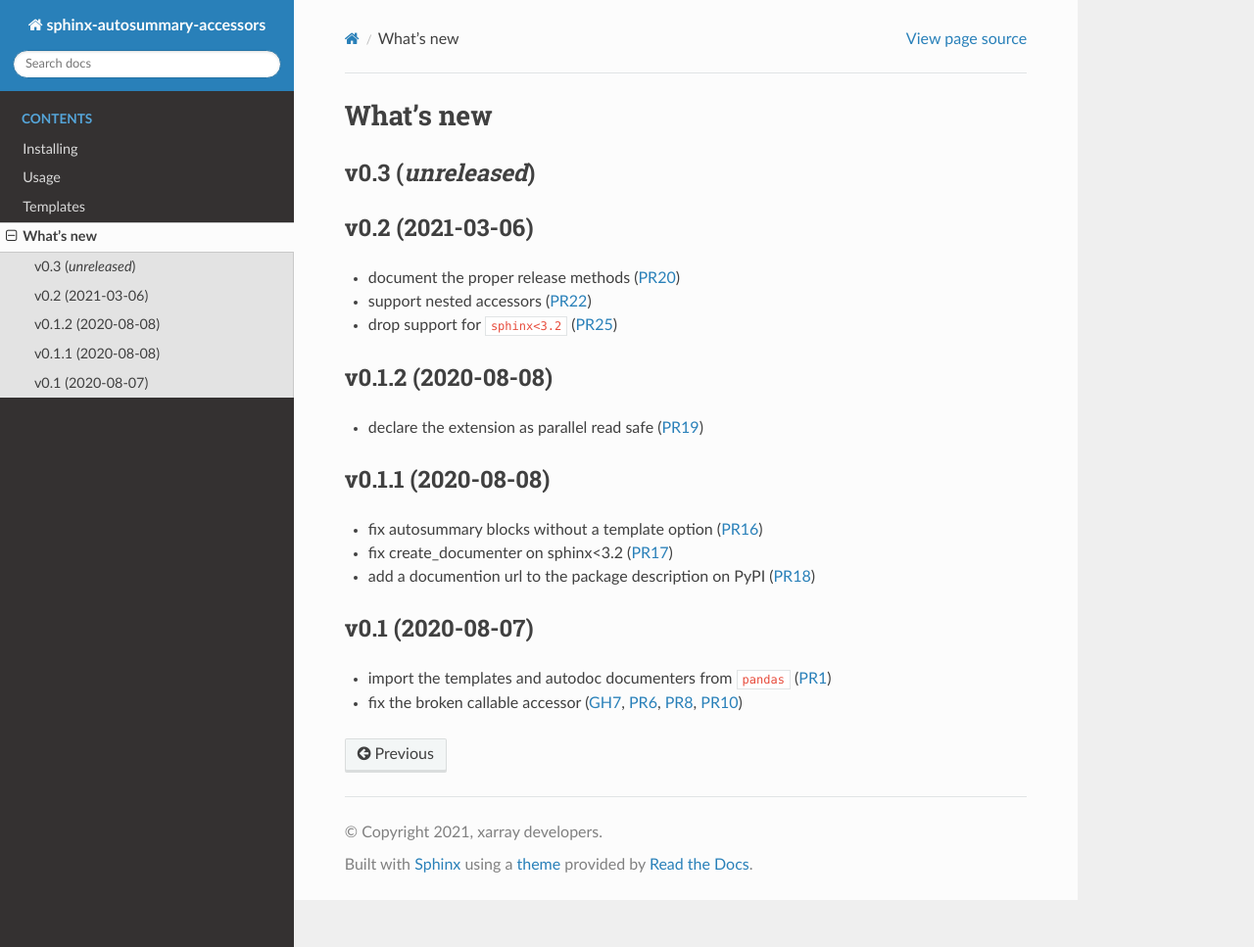
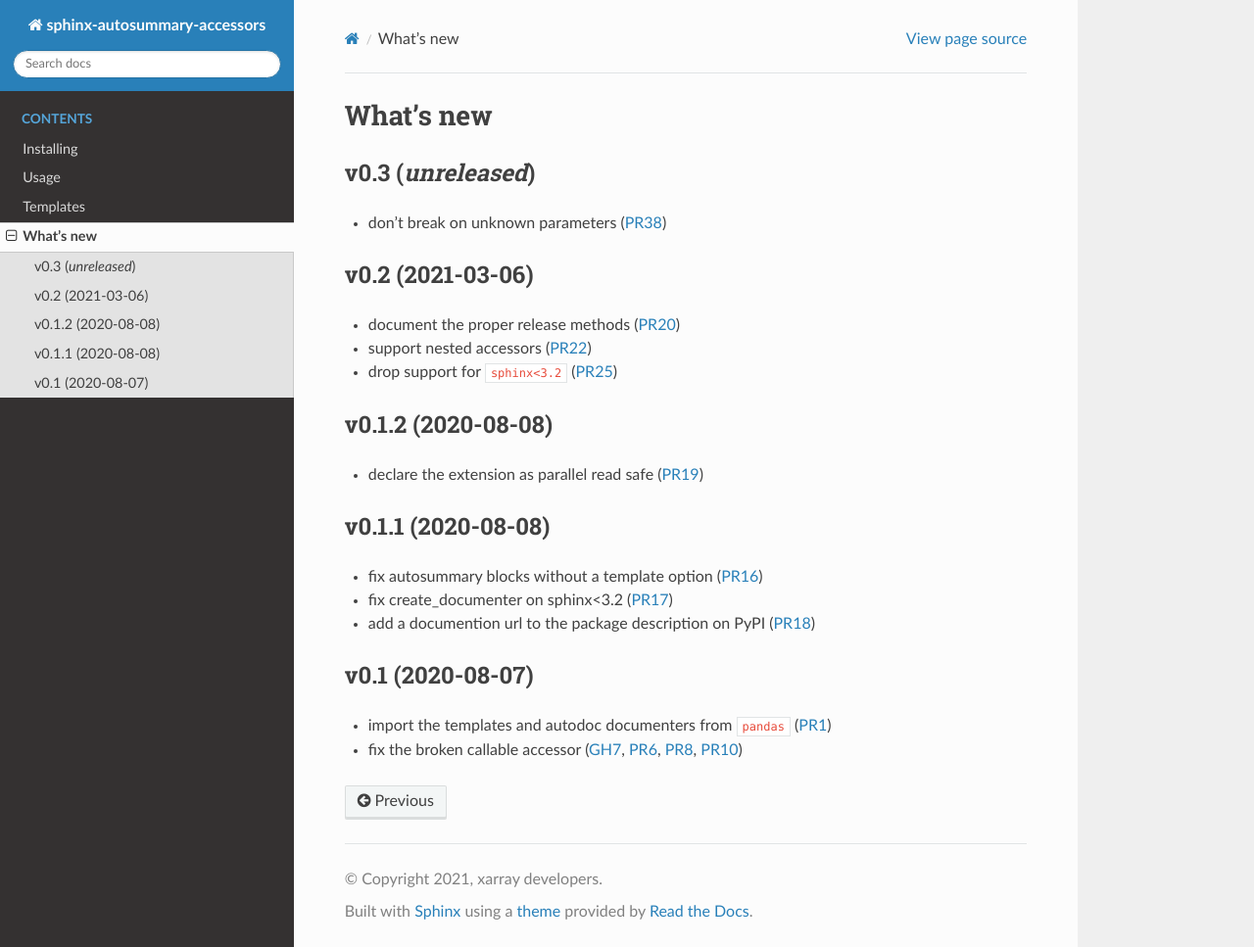
Before and after one commit to xarray-contrib/sphinx-autosummary-accessors, a Sphinx documentation site: the page built from docs/whats-new.rst, in a window 1280 px wide and 967 px high. Shown: the whole window at 98% size. Built offline with Sphinx 7.4.7 and the Read the Docs theme 2.0.0, drawn with Linux system fonts in a browser that asks for light colours; pages that are not in the unit, such as notebooks, are missing from menus.

Commit message:
update whats-new.rst

```diff
--- a/docs/whats-new.rst
+++ b/docs/whats-new.rst
@@ -3,7 +3,7 @@ What's new
 
 v0.3 (*unreleased*)
 -------------------
-
+- don't break on unknown parameters (:pull:`38`)
 
 v0.2 (2021-03-06)
 -----------------
```
